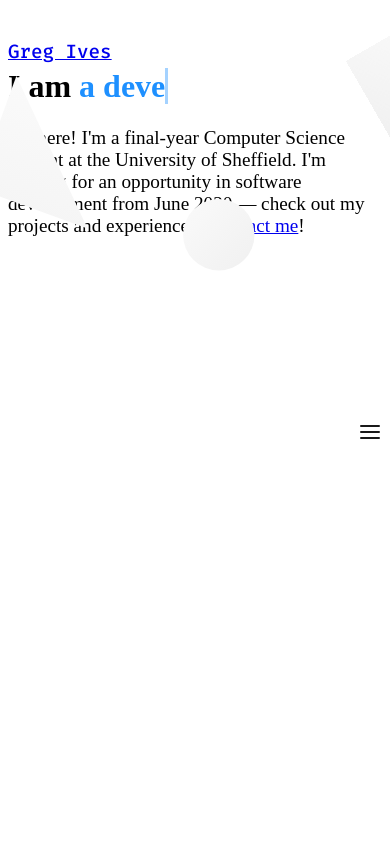
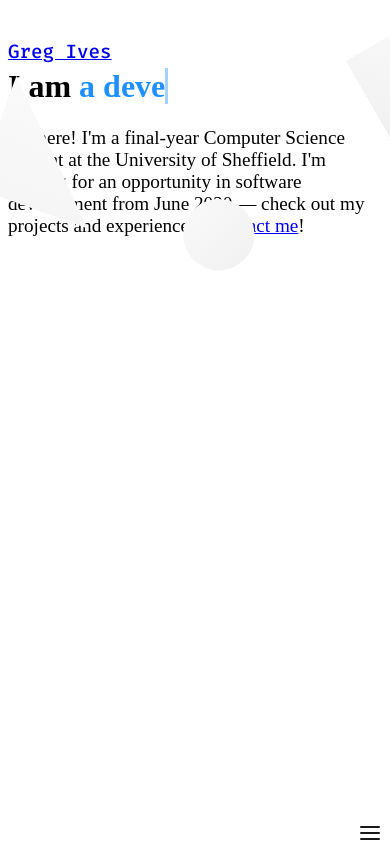
Before and after one commit to gregives/gregives.co.uk, a Nuxt app: page / in a window 390 px wide. Built offline with nearby package versions, Linux system fonts and the light colour scheme.

Commit message:
Change hamburger to button and tab order of nav

```diff
--- a/components/Hamburger.vue
+++ b/components/Hamburger.vue
@@ -1,7 +1,7 @@
 <template>
-  <div class="hamburger" @click="toggleMenu">
+  <button class="hamburger" @click="toggleMenu">
     <div></div>
-  </div>
+  </button>
 </template>
 
 <script>
@@ -41,6 +41,8 @@ $speed: 150ms;
 $width: 2px;
 
 .hamburger {
+  background: none;
+  border: none;
   cursor: pointer;
   height: 100%;
   padding: 10px;
@@ -69,6 +71,7 @@ $width: 2px;
       border-radius: $width / 2;
       content: '';
       height: 100%;
+      left: 0;
       position: absolute;
       width: 100%;
     }
--- a/components/Navbar.vue
+++ b/components/Navbar.vue
@@ -1,6 +1,10 @@
 <template>
   <header>
     <div class="container">
+      <span>
+        <nuxt-link to="/">Greg Ives</nuxt-link>
+      </span>
+      <hamburger />
       <nav>
         <shapes />
         <ol>
@@ -21,10 +25,6 @@
           </li>
         </ol>
       </nav>
-      <span>
-        <nuxt-link to="/">Greg Ives</nuxt-link>
-      </span>
-      <hamburger />
     </div>
   </header>
 </template>
@@ -70,6 +70,7 @@ header {
     transform: translateX(100%);
     transition: transform 300ms ease;
     width: 100%;
+    z-index: -1;
 
     .shapes {
       transform: translateX(-100%);
@@ -112,6 +113,7 @@ header {
       float: right;
       margin-top: 0.2rem;
       width: auto;
+      z-index: auto;
 
       .shapes {
         display: none;
@@ -149,7 +151,7 @@ header {
   .shapes {
     opacity: 1;
     transform: none;
-    transition: transform 400ms ease, opacity 400ms 400ms ease;
+    transition: transform 400ms ease, opacity 400ms 200ms ease;
   }
 }
 </style>
```
